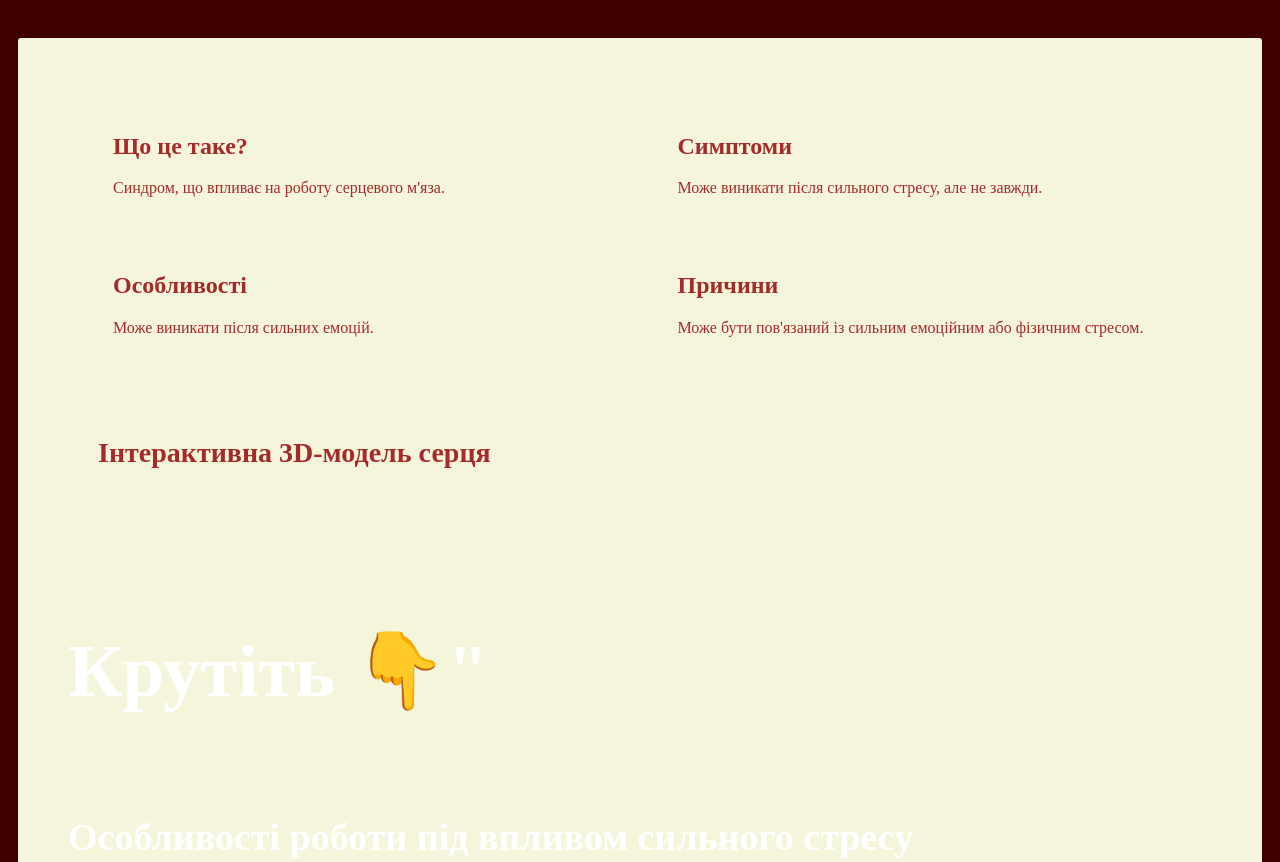
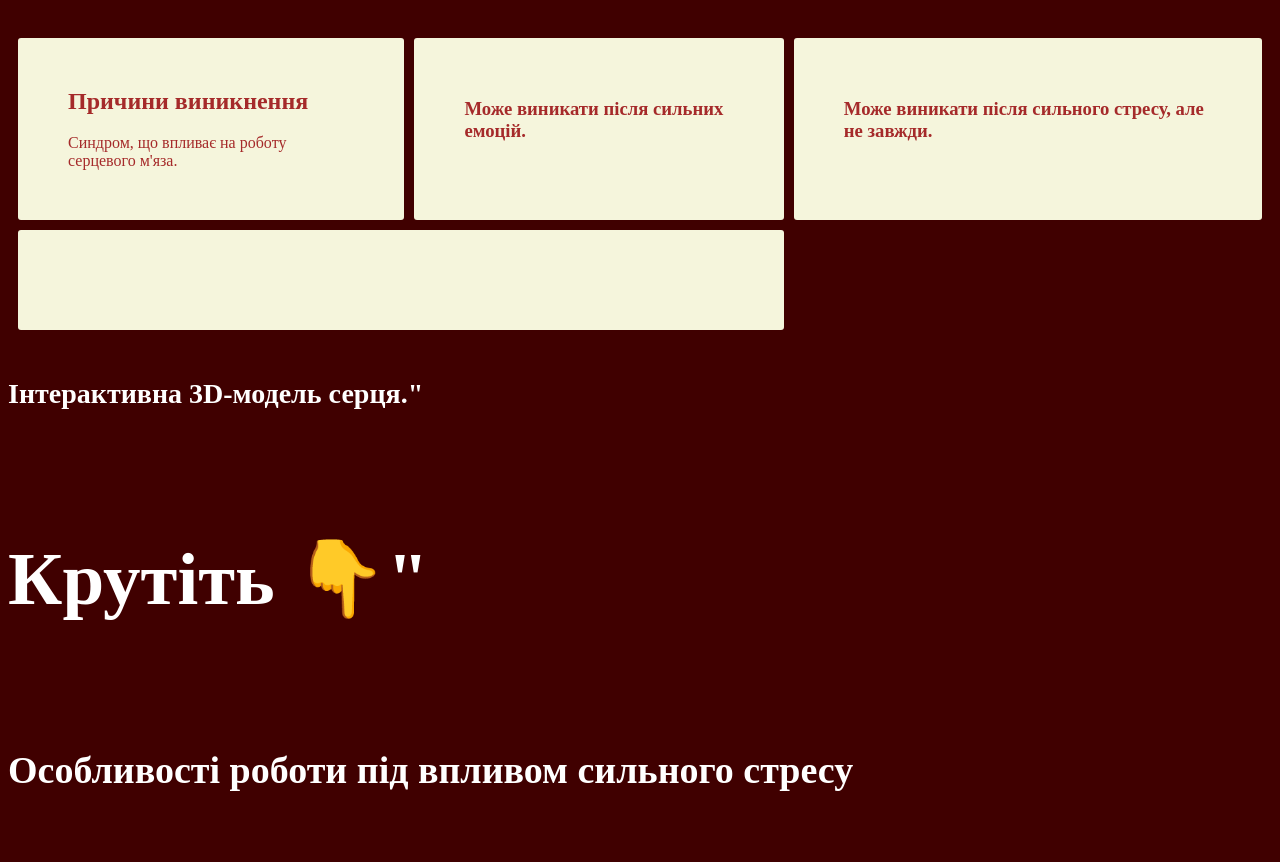
Before and after one commit to nik54-3d/uuytft26-heart_project, a plain HTML site: page index.html in a window 1280 px wide. Shown: the part 520-1382 px from the top of the page. Drawn offline with nearby package versions, Linux system fonts and the light colour scheme.

Commit message:
Refactor index.html structure and content

```diff
--- a/index.html
+++ b/index.html
@@ -6,47 +6,31 @@
 <tr>
 <td bgcolor="#F5F5DC" style="padding:50px; border-radius:3px; color:brown;">
    <script type="module"
-<script type="module"
 src="https://unpkg.com/@google/model-viewer/dist/model-viewer.min.js">
 </script>
-<table width="100%" cellspacing="15">
-<tr>
-<td width="50%" bgcolor="#F5F5DC"
-style="padding:30px; border-radius:12px; color:brown;">
-<h2>Що це таке?</h2>
+<h2 style="fontsize:38px;">Причини виникнення</h2>
 <p>Синдром, що впливає на роботу серцевого м'яза.</p>
 </td>
-<td width="50%" bgcolor="#F5F5DC"
-style="padding:30px; border-radius:12px; color:brown;">
-<h2>Симптоми</h2>
+<td bgcolor="#F5F5DC" style="padding:50px; border-radius:3px; color:brown;">
+<h2 style="fontsize:38px;Симптоми</h2>
 <p>Може виникати після сильного стресу, але не завжди.</p>
 </td>
 </tr>
 <tr>
-<td width="50%" bgcolor="#F5F5DC"
-style="padding:30px; border-radius:12px; color:brown;">
-<h2>Особливості</h2>
+<td colspan="2" bgcolor="#F5F5DC" style="padding:50px; border-radius:3px; color:brown;">
+<h3 Особливості</h3>
 <p>Може виникати після сильних емоцій.</p>
 </td>
-<td width="50%" bgcolor="#F5F5DC"
-style="padding:30px; border-radius:12px; color:brown;">
-<h2>Причини</h2>
-<p>Може бути пов'язаний із сильним емоційним або фізичним стресом.</p>
+<td colspan="2" bgcolor="#F5F5DC" style="padding:50px; border-radius:3px; color:brown;">
+<h3 style="fontsize:38px;>Симптоми</h3>
+<p>Може виникати після сильного стресу, але не завжди.</p>
 </td>
 </tr>
+<tr>
+<td colspan="2" bgcolor="#F5F5DC" style="padding:50px; border-radius:3px; color:brown;">
 </table>
-<table width="100%" cellspacing="0"
-style="margin-top:25px;">
-<tr>
-<td bgcolor="#F5F5DC"
-style="padding:30px; border-radius:12px; color:brown;">
-<h3 style="font-size:28px;">
-Інтерактивна 3D-модель серця
-</h3>
-</td>
-</tr>
-</table>
-      <h4 style="color: white; font-size: 75px">Крутіть 👇"</h4
+   <h4 style="color: white; font-size: 28px">Інтерактивна 3D-модель серця."</h4>
+      <h5 style="color: white; font-size: 75px">Крутіть 👇"</h5>
 <model-viewer
     src="YEARTT14.glb"
     camera-controls
@@ -54,15 +38,15 @@ style="padding:30px; border-radius:12px; color:brown;">
     shadow-intensity="1"
     style="width: 100%; height: 400px; background-color: #400000;">
 </model-viewer>
-<h5 style="color: white; font-size: 38px;">Особливості роботи під впливом сильного стресу</h5>
+<h6 style="color: white; font-size: 38px;">Особливості роботи під впливом сильного стресу</h6>
    <p style="color: white; font-size: 28px;"><i>Чи може серце справді постраждати від пережитих емоцій? Так. Синдром розбитого серця - це не метафора, а реальне медичне явище, яке демонструє тісний зв'язок мій емоційним станом і роботою серцевоого м'яза.</i></p>
 <img src="heart.gif"
 alt="Синдром розбитого серця"
 style="color: white; width: 1080px">
   <p style="color: white;"><i>*Ця 3д анімація демонструє особливості роботи серця при синдромі розбитого серця.</i></p>
-<h6 style="color: white; font-size: 38px;">В чому НЕБЕЗПЕКА?</h6>
+<h7 style="color: white; font-size: 38px;">В чому НЕБЕЗПЕКА?</h7>
       <p style="color: white; font-size: 28px;"><i>Стан здатний спричинити гострі та потенційно смертельні серцеві ускладнення. Попри те, що в більшості випадків функція серця відновлюється за декілька тижнів, стан потребує невідкладної медичної допомоги.</i></p>
-   <h7 style="color: white; font-size: 38px;">Як цьому протидіяти?</h7>
+   <h8 style="color: white; font-size: 38px;">Як цьому протидіяти?</h8>
      <p style="color: white;font-size: 28px;"><i>Під час війни неможливо усунути зовнішні джерела стресу, тому головний захист від синдрому розбитого серця полягає у зниженні реактивності нервової системи та щоденній підтримці серцевого м’яза.</i></p>
 </body>
 </html>
```
